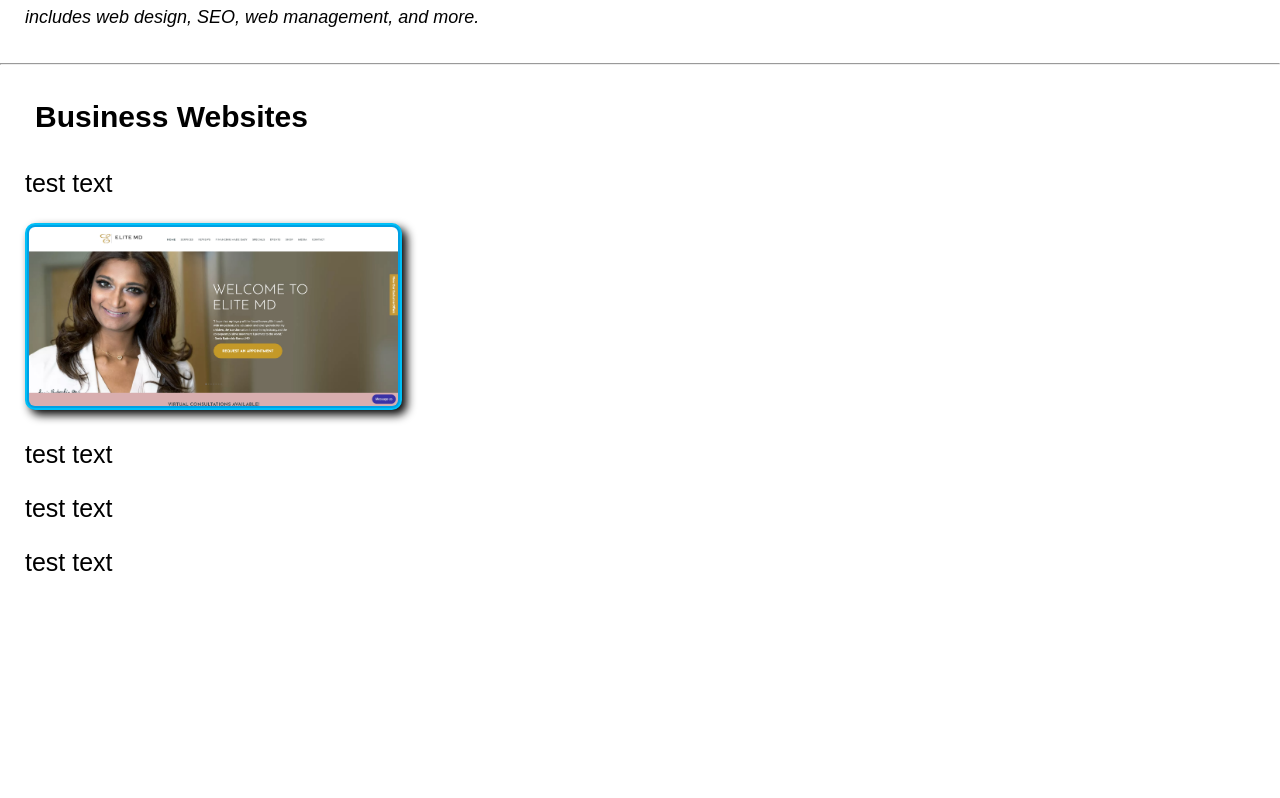
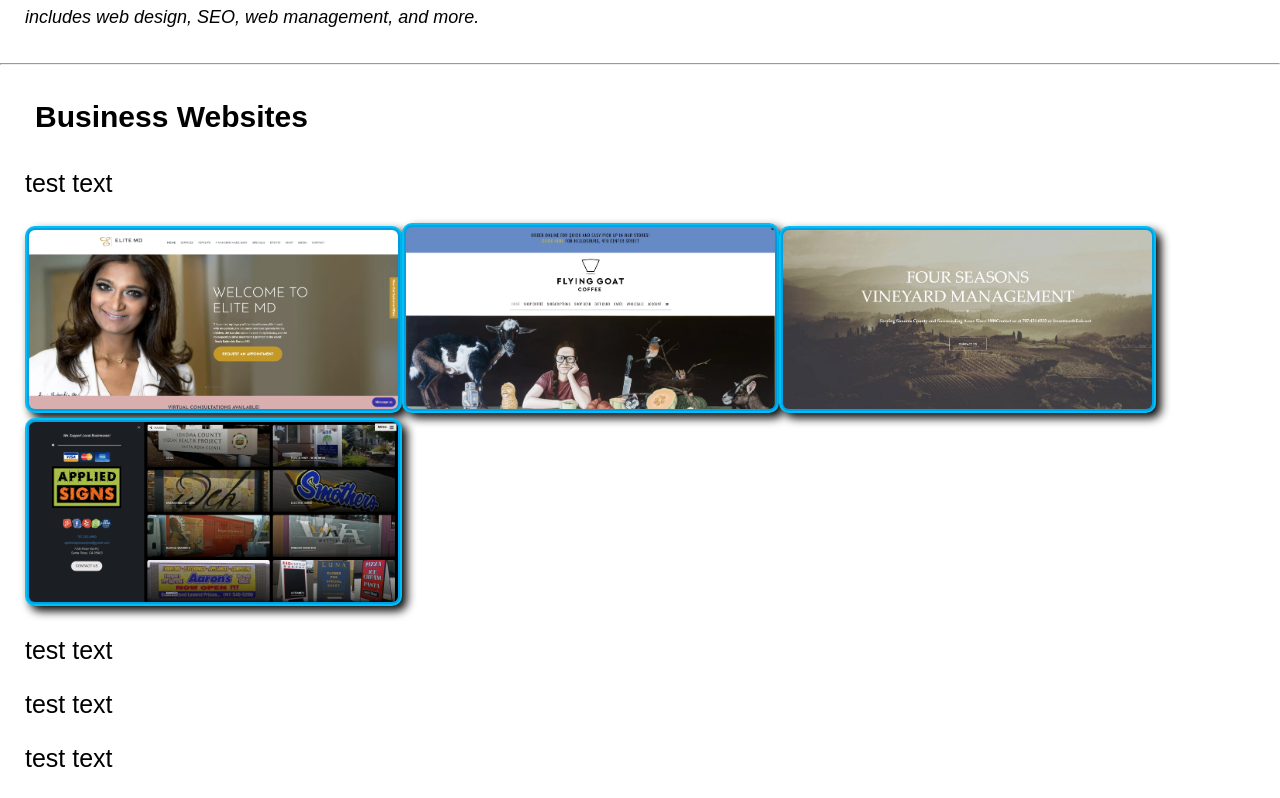
Before and after one commit to ericrothmuller/sky-marketing, a React (Create React App) app: page /portfolio in a window 1280 px wide. Shown: the part 1179-1977 px from the top of the page. Before the commit the page ends 1781 px from the top, so only its background shows below. Built offline with nearby package versions, Linux system fonts and the light colour scheme; a web font is replaced by a local one.

Commit message:
Added Flying Goat Cofee, Four Seasons Vineyard Management, and Applied Signs business website portfolio item images

```diff
--- a/src/pages/portfolio.js
+++ b/src/pages/portfolio.js
@@ -1,5 +1,8 @@
 import React from 'react';
+import AppliedSigns from "../images/Portfolio Images/Applied-Signs-Screenshot.jpg";
 import EliteMD from "../images/Portfolio Images/Elite-MD-Screenshot.jpg";
+import FlyingGoatCoffee from "../images/Portfolio Images/Flying-Goat-Screenshot.jpg";
+import FourSeasons from "../images/Portfolio Images/Four-Seasons-Vineyard-Management-Screenshot.jpg";
 
 const Portfolio = () => {
 return (
@@ -76,6 +79,9 @@ return (
 	<h2 id="BusinessWebsites">Business Websites</h2>
 	<p>test text</p>
 	<img src={EliteMD} alt="elitemdspa.com Website Design" className="portfolioImage" />
+	<img src={FlyingGoatCoffee} alt="flyinggoatcoffee.com Website Design" className="portfolioImage" />
+	<img src={FourSeasons} alt="fourseasonsvineyardmanagement.com Website Design" className="portfolioImage" />
+	<img src={AppliedSigns} alt="appliedsigns.net Website Design" className="portfolioImage" />
 	<p>test text</p>
 	<p>test text</p>
 	<p>test text</p>
```
